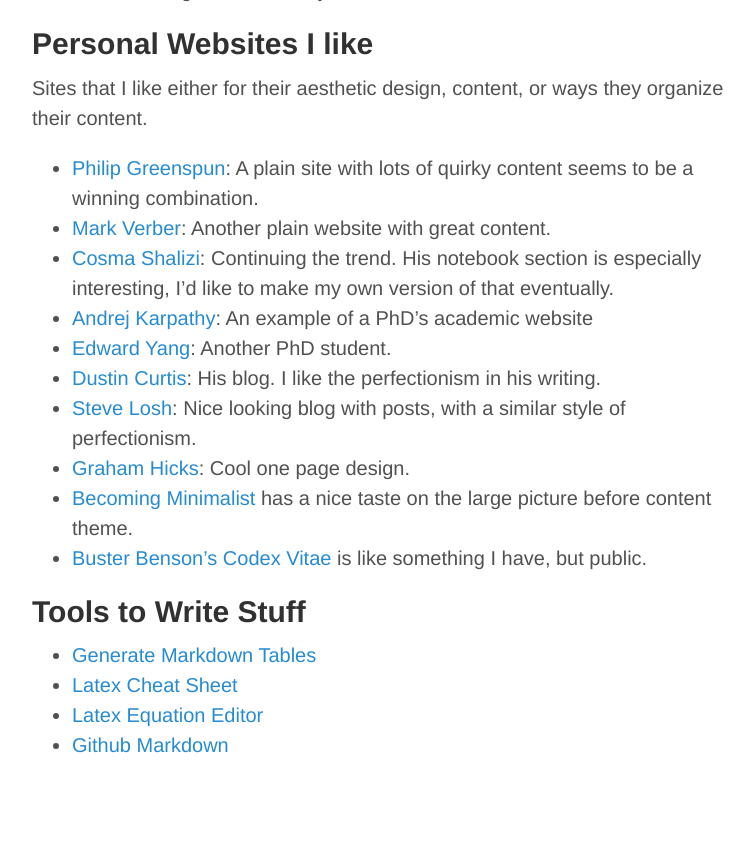
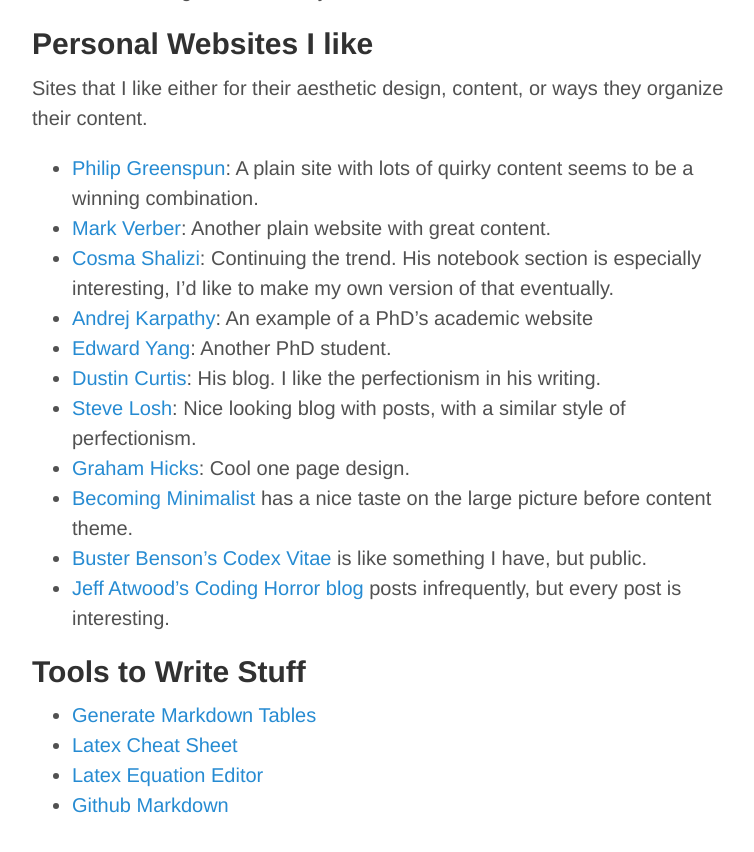
Before and after one commit to victorgan/victorgan.github.io, a Jekyll site: the page built from _posts/2014-08-14-blog-design.md, in a window 1280 px wide and 900 px high, scrolled down 2098 px. Shown: the top 852 px of the window, without its empty margins (248-1002 px from the left). Built offline with Jekyll 4.4.1, drawn with Linux system fonts in a browser that asks for light colours; formulas are drawn with MathJax 3; comment, search, counter and statistics services are not loaded; some of the changed text lies outside the part shown.

Commit message:
Update and rename 2014-08-14-personal-website-design.md to 2014-08-14-blog-design.md

```diff
--- a/_posts/2014-08-14-personal-website-design.md
+++ b/_posts/2014-08-14-blog-design.md
@@ -1,6 +1,6 @@
 ---
 layout: post
-title: Personal Site Design
+title: Blog Design
 ---
 
 All about making a website!
@@ -93,6 +93,7 @@
 - [Graham Hicks](http://grahamhicks.com/): Cool one page design.
 - [Becoming Minimalist](http://www.becomingminimalist.com/) has a nice taste on the large picture before content theme.
 - [Buster Benson's Codex Vitae](https://github.com/busterbenson/public/blob/master/Codex.md) is like something I have, but public.
+- [Jeff Atwood's Coding Horror blog](http://blog.codinghorror.com/) posts infrequently, but every post is interesting.
 
 ## Tools to Write Stuff
 
```
